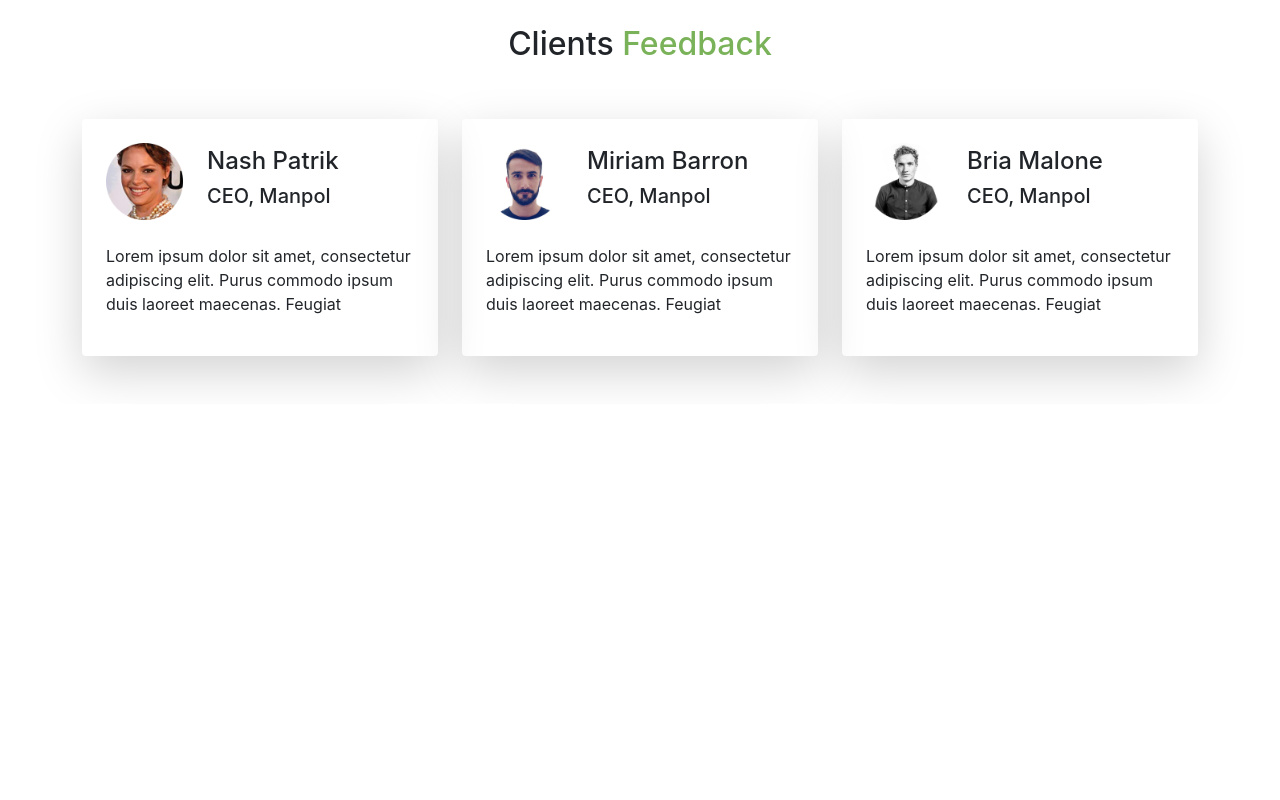
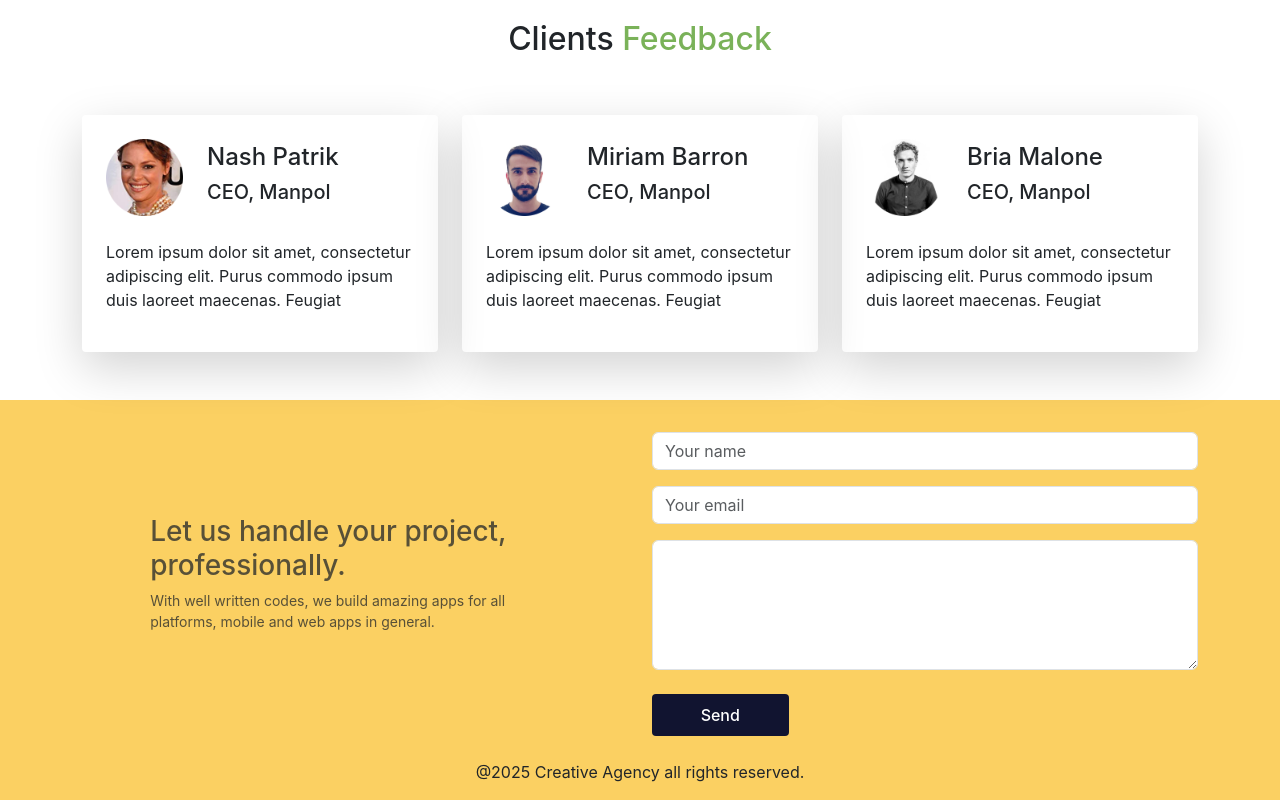
Before and after one commit to connectsagor/Creative-Agency, a React (Create React App) app in the folder client/: page / in a window 1280 px wide. Shown: the part 1903-2703 px from the top of the page. Before the commit the page ends 2307 px from the top, so only its background shows below. Built offline with nearby package versions, Linux system fonts and the light colour scheme.

Commit message:
added contact form and footer

```diff
--- a/client/src/components/Carousel/Carousel.js
+++ b/client/src/components/Carousel/Carousel.js
@@ -8,7 +8,8 @@ import car5 from "../../images/carousel-5.png";
 
 const Carousel = () => {
   return (
-    <div className="carousel-main py-5 text-center">
+    <div className="carousel-div carousel-main py-5 text-center">
+      <div className="container ">
         <div className="row mb-5">
           <h2 className="text-white">
             Here are some of <span className="sub-color">our works</span>
@@ -41,39 +42,39 @@ const Carousel = () => {
             <div className="carousel-item active">
               <div className="row">
                 <div className="col-md-4 img-container-carosel">
-                <img src={car1} className="d-block w-75" alt="carousel" />
+                  <img src={car1} className=" w-75" alt="carousel" />
                 </div>
                 <div className="col-md-4 img-container-carosel">
-                <img src={car2} className="d-block w-75" alt="carousel" />
+                  <img src={car2} className=" w-75" alt="carousel" />
                 </div>
                 <div className="col-md-4 img-container-carosel">
-                <img src={car4} className="d-block w-75" alt="carousel" />
+                  <img src={car4} className=" w-75" alt="carousel" />
                 </div>
               </div>
             </div>
             <div className="carousel-item">
               <div className="row">
                 <div className="col-md-4 img-container-carosel">
-                <img src={car2} className="d-block w-75" alt="carousel" />
+                  <img src={car2} className="w-75" alt="carousel" />
                 </div>
                 <div className="col-md-4 img-container-carosel">
-                <img src={car4} className="d-block w-75" alt="carousel" />
+                  <img src={car4} className=" w-75" alt="carousel" />
                 </div>
                 <div className="col-md-4 img-container-carosel">
-                <img src={car5} className="d-block w-75" alt="carousel" />
+                  <img src={car5} className=" w-75" alt="carousel" />
                 </div>
               </div>
             </div>
             <div className="carousel-item">
               <div className="row ">
                 <div className="col-md-4 img-container-carosel">
-                <img src={car1} className="d-block w-75" alt="carousel" />
+                  <img src={car1} className=" w-75" alt="carousel" />
                 </div>
                 <div className="col-md-4 img-container-carosel">
-                <img src={car4} className="d-block w-75" alt="carousel" />
+                  <img src={car4} className=" w-75" alt="carousel" />
                 </div>
                 <div className="col-md-4 img-container-carosel">
-                <img src={car5} className="d-block w-75" alt="carousel" />
+                  <img src={car5} className=" w-75" alt="carousel" />
                 </div>
               </div>
             </div>
@@ -104,6 +105,7 @@ const Carousel = () => {
           </button>
         </div>
       </div>
+    </div>
   );
 };
 
--- /dev/null
+++ b/client/src/components/ContactForm/ContactForm.css
@@ -0,0 +1,6 @@
+.contact {
+  background-color: #fbd062;
+}
+.text-box {
+  height: 130px;
+}
--- /dev/null
+++ b/client/src/components/ContactForm/ContactForm.js
@@ -0,0 +1,51 @@
+import React from "react";
+import "./ContactForm.css";
+import Footer from "../Footer/Footer";
+const ContactForm = () => {
+  return (
+    <div className="contact">
+      <div className="container">
+        <div className="row">
+          <div className="col-md-6 d-flex flex-column justify-content-center align-items-center">
+            <div className="form-text w-75">
+              <h3>Let us handle your project, professionally.</h3>
+              <p>
+                With well written codes, we build amazing apps for all
+                platforms, mobile and web apps in general.
+              </p>
+            </div>
+          </div>
+          <div className="col-md-6">
+            <div className="contact-form py-4">
+              <form className="d-flex flex-column" action="">
+                <input
+                  className="form-control my-2 "
+                  type="text"
+                  placeholder="Your name"
+                />
+                <input
+                  className="form-control my-2 "
+                  type="email"
+                  placeholder="Your email"
+                />
+                <textarea
+                  className="form-control my-2 text-box "
+                  name="message"
+                  id="message"
+                ></textarea>
+                <input
+                  className="primary-btn py-2 px-3 w-25 mt-3"
+                  type="submit"
+                  value="Send"
+                />
+              </form>
+            </div>
+          </div>
+        </div>
+      </div>
+      <Footer />
+    </div>
+  );
+};
+
+export default ContactForm;
--- /dev/null
+++ b/client/src/components/Footer/Footer.js
@@ -0,0 +1,13 @@
+import React from "react";
+
+const Footer = () => {
+  return (
+    <div className="container">
+      <div className="row text-center">
+        <p>@2025 Creative Agency all rights reserved.</p>
+      </div>
+    </div>
+  );
+};
+
+export default Footer;
--- a/client/src/components/Home/Home.js
+++ b/client/src/components/Home/Home.js
@@ -4,6 +4,7 @@ import Brand from "../Brand/Brand";
 import Services from "../Services/Services";
 import Carousel from "../Carousel/Carousel";
 import Feedback from "../Feedback/Feedback";
+import ContactForm from "../ContactForm/ContactForm";
 
 const Home = () => {
   return (
@@ -13,6 +14,7 @@ const Home = () => {
       <Services />
       <Carousel />
       <Feedback />
+      <ContactForm />
     </>
   );
 };
```
Lines whose indentation alone changed are shown as unchanged.
